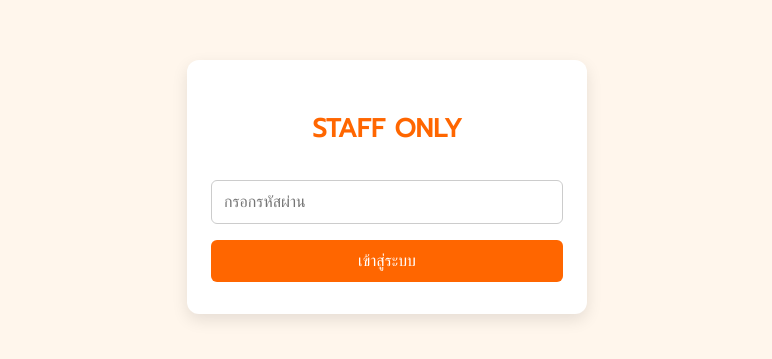
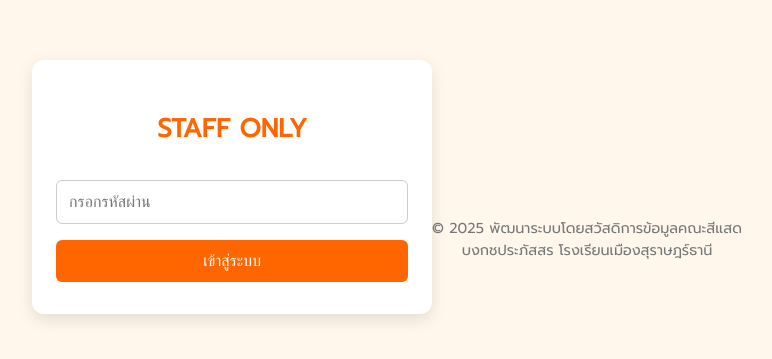
Before and after one commit to khanasisaad/sisaad-login, a plain HTML site: page index.html in a window 1280 px wide. Shown: the part 213-572 px from the top of the page, without its empty margins (253-1025 px from the left). Drawn offline with Linux system fonts and the light colour scheme.

Commit message:
Update index.html

```diff
--- a/index.html
+++ b/index.html
@@ -108,5 +108,9 @@
       splash.style.display = "block";
     });
   </script>
+  <footer class="credit">
+  © 2025 พัฒนาระบบโดยสวัสดิการข้อมูลคณะสีแสด<br>
+  บงกชประภัสสร โรงเรียนเมืองสุราษฎร์ธานี
+</footer>
 </body>
 </html>
```
